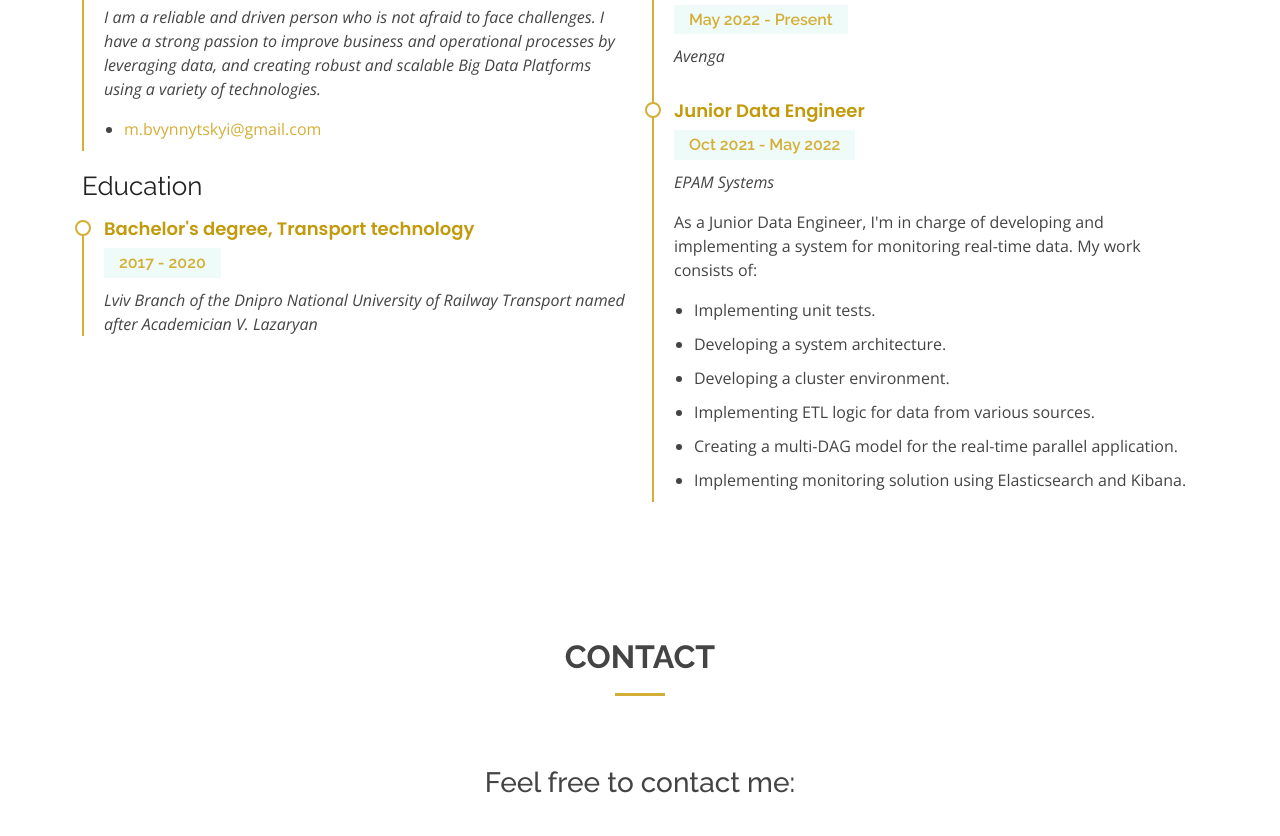
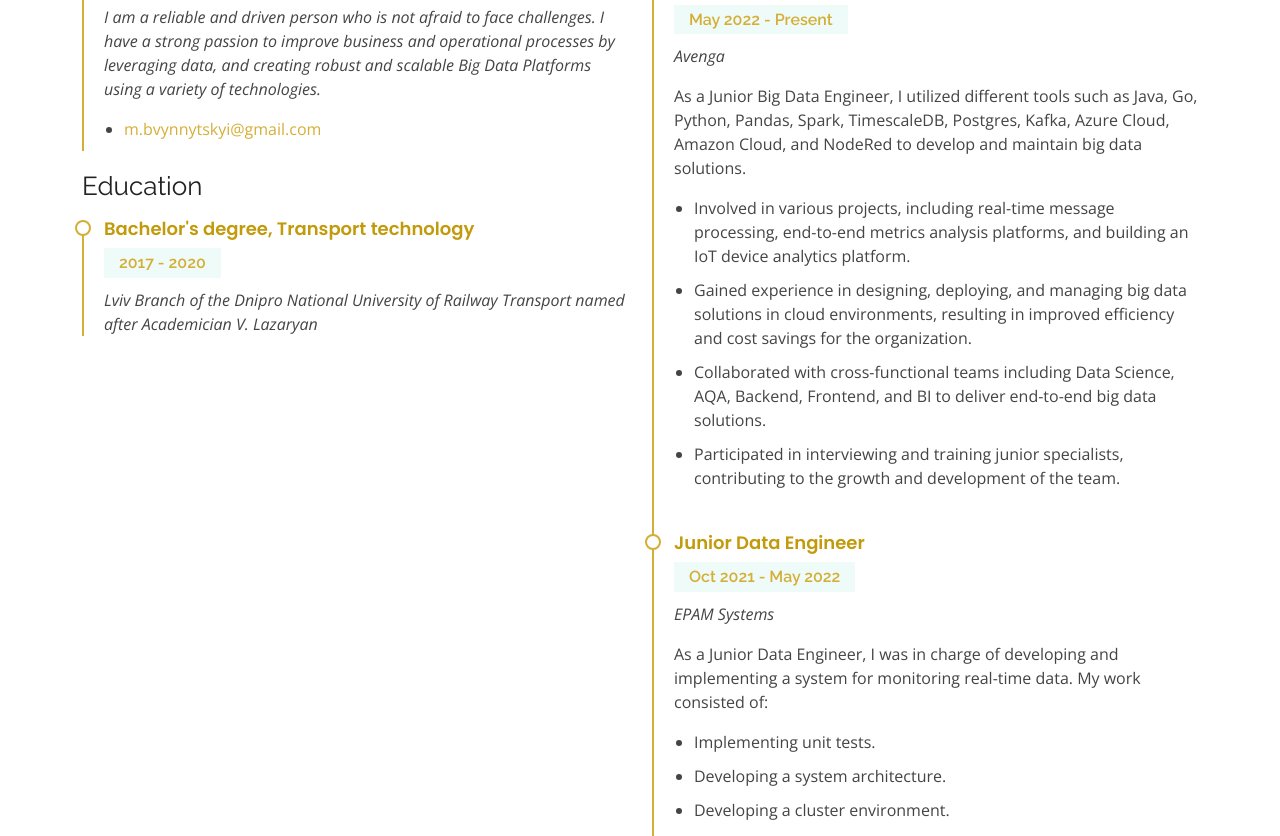
Before and after one commit to mbvyn/about-me, a plain HTML site: page index.html in a window 1280 px wide. Shown: the part 2436-3272 px from the top of the page. Drawn offline with nearby package versions, Linux system fonts and the light colour scheme.

Commit message:
Update resume section

```diff
--- a/index.html
+++ b/index.html
@@ -283,6 +283,30 @@
                     <h4>Junior Big Data Engineer</h4>
                     <h5>May 2022 - Present</h5>
                     <p><em>Avenga</em></p>
+                    <p>
+                        <p>
+                            As a Junior Big Data Engineer,
+                            I utilized different tools such as Java, Go, Python, Pandas,
+                            Spark, TimescaleDB, Postgres, Kafka, Azure Cloud, Amazon Cloud,
+                            and NodeRed to develop and maintain big data solutions.
+                        </p>
+                        <ul>
+                            <li>Involved in various projects,
+                                including real-time message processing,
+                                end-to-end metrics analysis platforms,
+                                and building an IoT device analytics platform.
+                            </li>
+                            <li>Gained experience in designing, deploying,
+                                and managing big data solutions in cloud environments,
+                                resulting in improved efficiency and cost savings for the organization.</li>
+                            <li>Collaborated with cross-functional teams including
+                                Data Science, AQA, Backend, Frontend, and BI
+                                to deliver end-to-end big data solutions.</li>
+                            <li>Participated in interviewing and training junior specialists,
+                                contributing to the growth and development of the team.
+                            </li>
+                        </ul>
+                        </p>
                 </div>
                 <div class="resume-item">
                     <h4>Junior Data Engineer</h4>
@@ -291,8 +315,8 @@
                     <p>
                     <p>
                         As a Junior Data Engineer,
-                        I'm in charge of developing and implementing a system for monitoring real-time data.
-                        My work consists of:
+                        I was in charge of developing and implementing a system for monitoring real-time data.
+                        My work consisted of:
                     </p>
                     <ul>
                         <li>Implementing unit tests.
```
